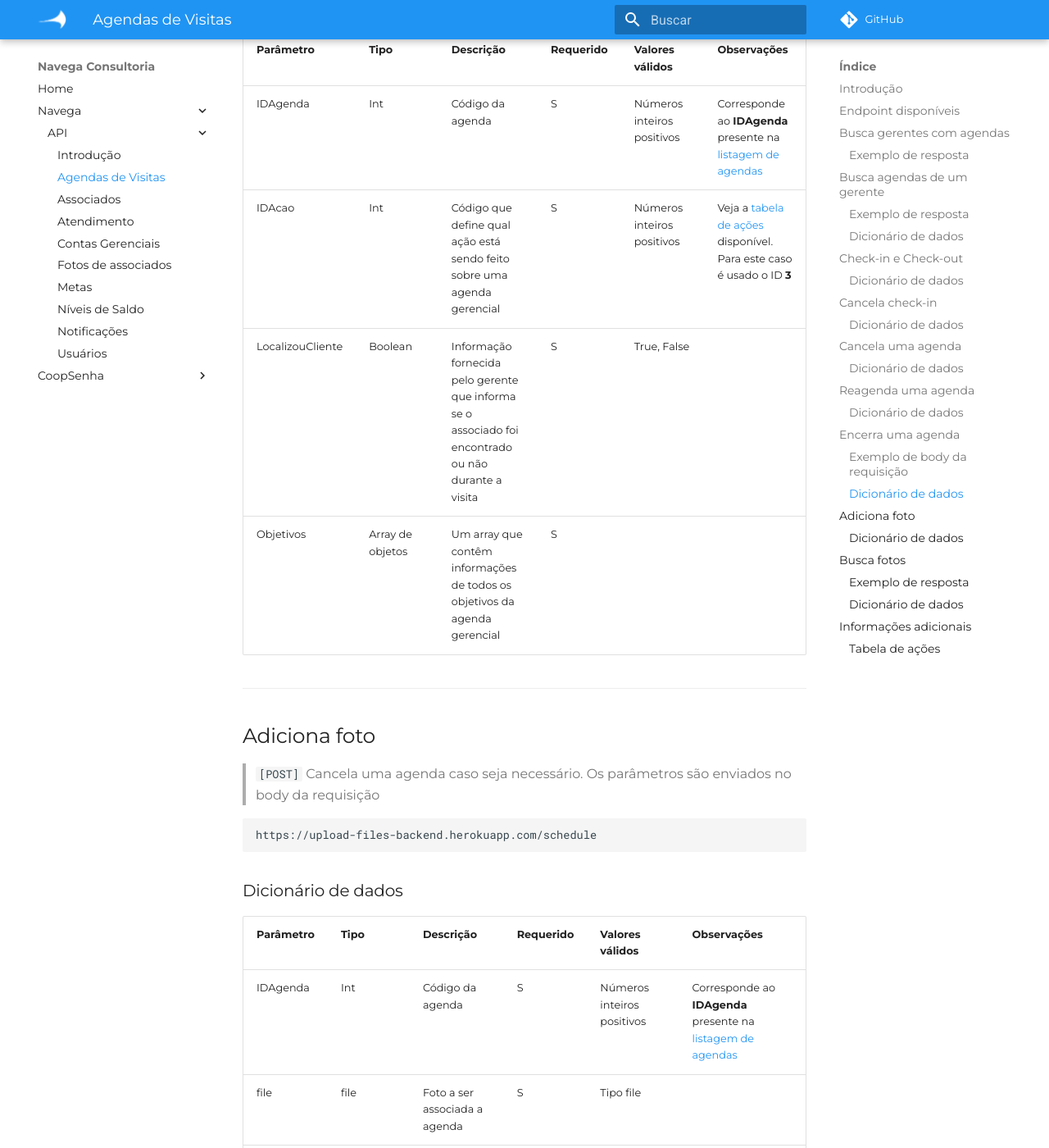
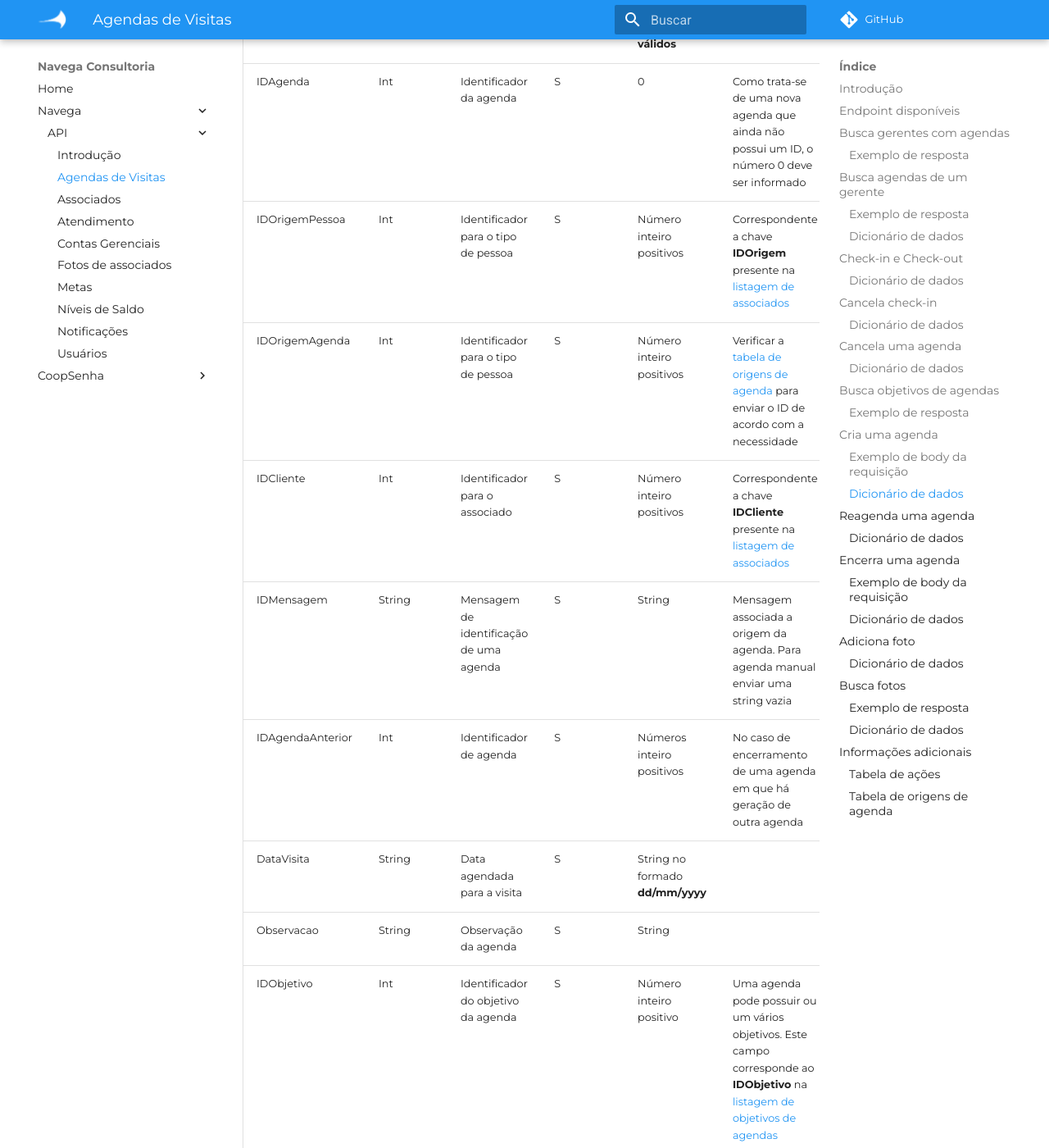
Before and after one commit to NavegaSistemas/Documentacao, an MkDocs documentation site: the page built from docs/Navega/API/agendas_visitas.md, in a window 1280 px wide and 1400 px high, scrolled down 6138 px. Shown: the whole window at 82% size. Built offline with MkDocs 1.6.1 and Material for MkDocs 9.7.7, drawn with Linux system fonts in a browser that asks for light colours; some of the changed text lies outside the part shown.

Commit message:
Adicionado endpoints para agenda

````diff
--- a/docs/Navega/API/agendas_visitas.md
+++ b/docs/Navega/API/agendas_visitas.md
@@ -9,6 +9,8 @@ As agendas gerenciais são utilizadas pelos gerentes das Cooperativas paara orga
 - [Fazer check-in e check-out](#check-in-e-check-out)
 - [Cancela check-in](#cancela-check-in)
 - [Cancela uma agenda](#cancela-uma-agenda)
+- [Busca objetivos de agendas](#busca-objetivos-de-agendas)
+- [Cria uma agenda](#cria-uma-agenda)
 - [Reagenda uma agenda](#reagenda-uma-agenda)
 - [Encerra uma agenda](#encerra-uma-agenda)
 - [Adiciona foto](#adiciona-foto)
@@ -160,6 +162,81 @@ http://cpro29096.publiccloud.com.br:8082/navega/api/TAgendaVisita/AgendaVisita
 
 ---
 
+## Busca objetivos de agendas
+
+> `[PUT]` Ao marcar uma agenda, o gerentes geralmente possuem objetivos a serem alcançados durante a visita aos associados. Este objetivos são associados as agendas e este endpoint busca os objetivos disponíveis.
+
+```
+http://cpro29096.publiccloud.com.br:8082/navega/api/TAgendaVisita/ObjetivosVisita
+```
+
+### Exemplo de resposta
+
+```
+{
+  "Objetivos": [
+    {
+      "IDObjetivo": 1,
+      "DescObjetivo": "Crédito"
+    },
+    {
+      "IDObjetivo": 2,
+      "DescObjetivo": "Capitalização"
+    },
+  ]
+}
+```
+
+---
+
+## Cria uma agenda
+
+> `[PUT]` Cria uma agenda gerencial, os gerentes serão associados de acordo com os associados mensionados.
+
+```
+http://cpro29096.publiccloud.com.br:8082/navega/api/TAgendaVisita/AgendaVisita
+```
+
+### Exemplo de body da requisição
+
+```
+{
+  "Agendas": [
+    {
+      "IDAgenda": 0,
+      "IDOrigemPessoa": 1,
+      "IDOrigemAgenda": 1,
+      "IDCliente": 1335995,
+      "IDMensagem": "",
+      "IDAgendaAnterior": 0,
+      "DataVisita": "07/11/2019",
+      "Observacao": "observação teste",
+      "Objetivos": [
+        {"IDObjetivo": 1},
+        {"IDObjetivo": 2},
+        {"IDObjetivo": 3},
+      ]
+    }
+  ]
+}
+```
+
+### Dicionário de dados
+
+|Parâmetro|Tipo|Descrição|Requerido|Valores válidos|Observações|
+|--|--|--|--|--|--|
+|IDAgenda|Int|Identificador da agenda|S|0|Como trata-se de uma nova agenda que ainda não possui um ID, o número 0 deve ser informado|
+|IDOrigemPessoa|Int|Identificador para o tipo de pessoa|S|Número inteiro positivos|Correspondente a chave **IDOrigem** presente na [listagem de associados](../associados/#busca-de-associados)|
+|IDOrigemAgenda|Int|Identificador para o tipo de pessoa|S|Número inteiro positivos|Verificar a [tabela de origens de agenda](#tabela-de-origens-de-agenda) para enviar o ID de acordo com a necessidade|
+|IDCliente|Int|Identificador para o associado|S|Número inteiro positivos|Correspondente a chave **IDCliente** presente na [listagem de associados](../associados/#busca-de-associados)|
+|IDMensagem|String|Mensagem de identificação de uma agenda|S|String|Mensagem associada a origem da agenda. Para agenda manual enviar uma string vazia|
+|IDAgendaAnterior|Int|Identificador de agenda|S|Números inteiro positivos|No caso de encerramento de uma agenda em que há geração de outra agenda|
+|DataVisita|String|Data agendada para a visita|S|String no formado **dd/mm/yyyy**||
+|Observacao|String|Observação da agenda|S|String||
+|IDObjetivo|Int|Identificador do objetivo da agenda|S|Número inteiro positivo|Uma agenda pode possuir ou um vários objetivos. Este campo corresponde ao **IDObjetivo** na [listagem de objetivos de agendas](#busca-objetivos-de-agendas) |
+
+---
+
 ## Reagenda uma agenda
 
 > `[POST]` Cancela uma agenda caso seja necessário. Os parâmetros são enviados no body da requisição
@@ -278,3 +355,12 @@ http://cpro29096.publiccloud.com.br:8082/navega/api/TAgendaVisita/Foto/{idAgenda
 |5|Check in|
 |6|Check out|
 |7|Check in cancelado|
+
+### Tabela de origens de agenda
+
+|id|origem|
+|--|--|
+|1|Manual|
+|2|SMS|
+|3|Robô|
+|4|Inteligência Artificial|
````
Also changed, not shown: docs/Navega/API/associados.md (+11 -1 lines).
